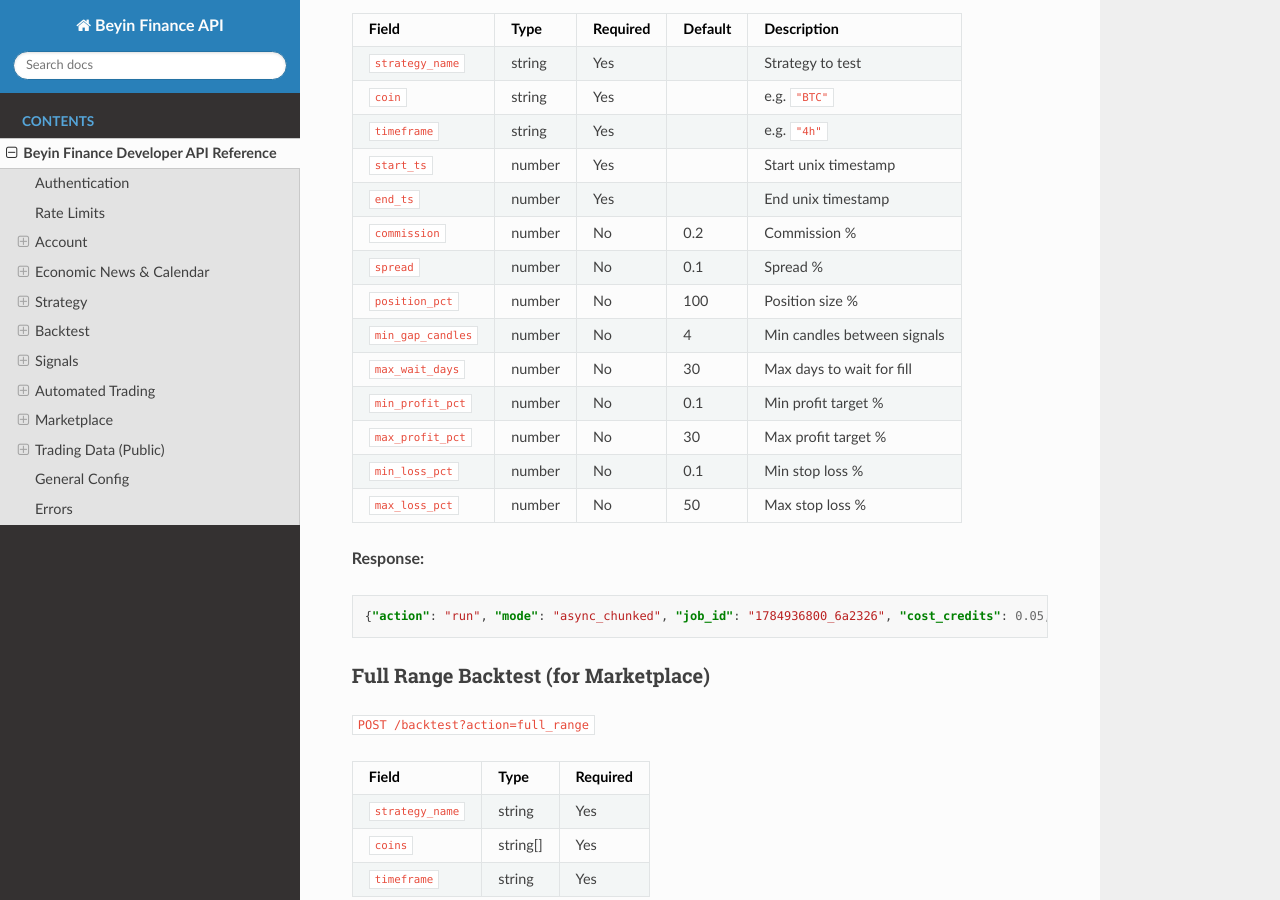
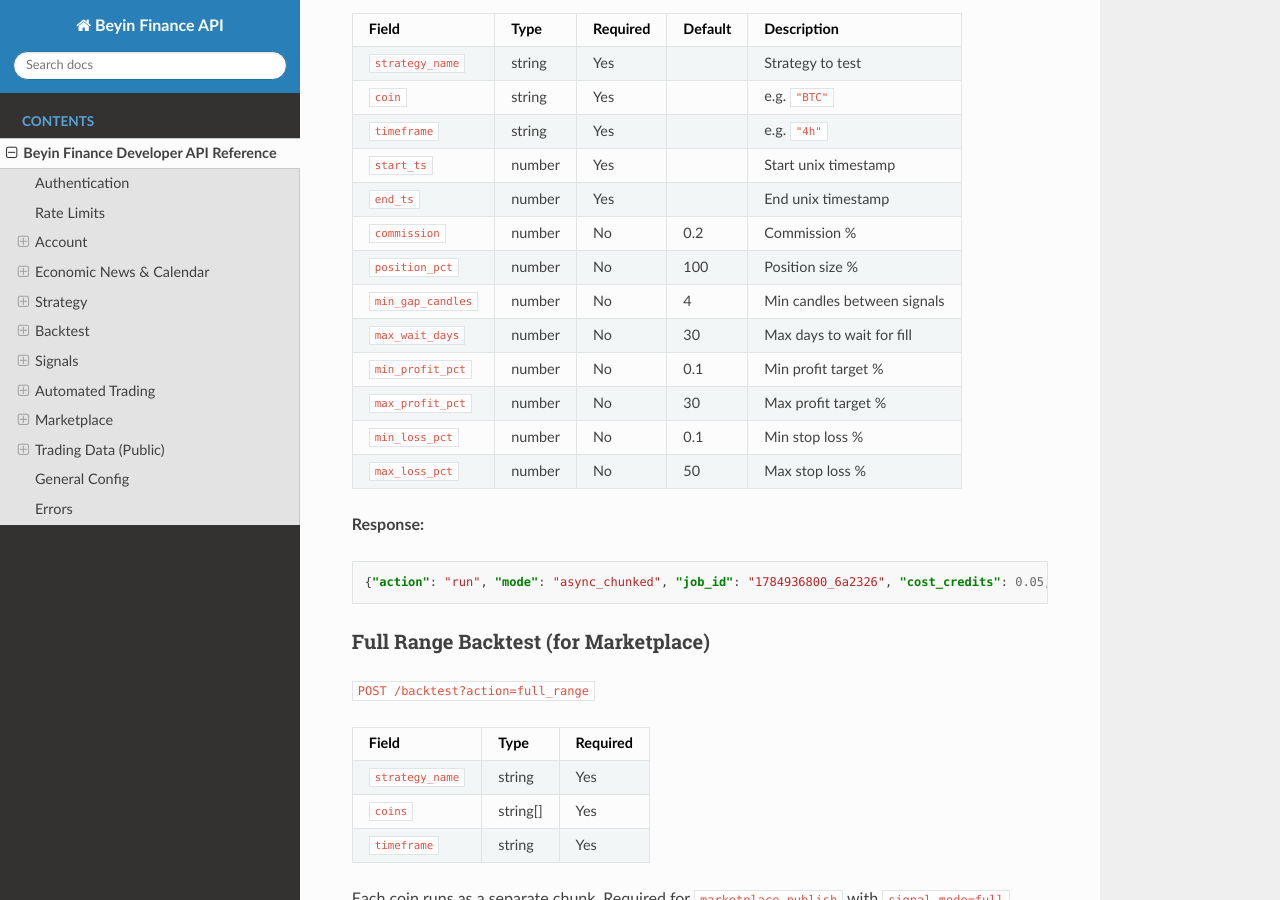
Before and after one commit to jnrbrain/Beyin-Finance, a Sphinx documentation site: the page built from docs/endpoints.md, in a window 1280 px wide and 900 px high, scrolled down 7595 px. Built offline with Sphinx 7.4.7 and the Read the Docs theme 3.1.0, drawn with Linux system fonts in a browser that asks for light colours.

Commit message:
docs: remove spread param (auto by volume tier)

```diff
--- a/docs/endpoints.md
+++ b/docs/endpoints.md
@@ -333,7 +333,6 @@
 | `start_ts` | number | Yes | | Start unix timestamp |
 | `end_ts` | number | Yes | | End unix timestamp |
 | `commission` | number | No | 0.2 | Commission % |
-| `spread` | number | No | 0.1 | Spread % |
 | `position_pct` | number | No | 100 | Position size % |
 | `min_gap_candles` | number | No | 4 | Min candles between signals |
 | `max_wait_days` | number | No | 30 | Max days to wait for fill |
```
